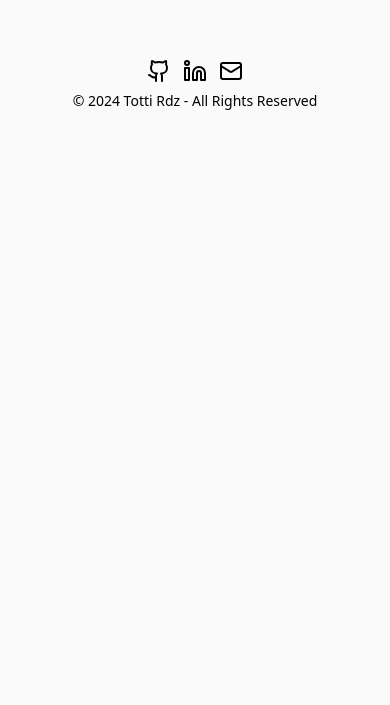
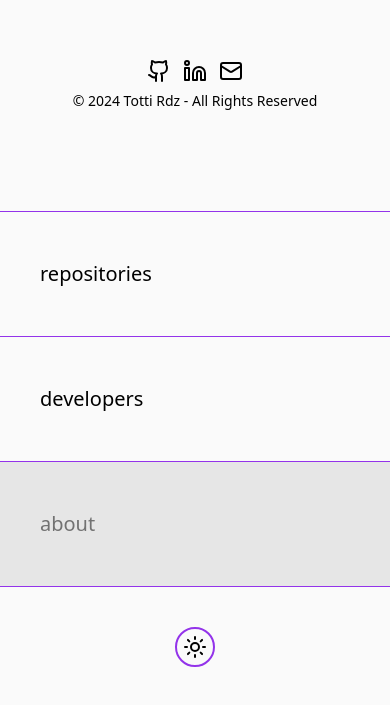
Before and after one commit to totti-rdz/github-trending-x, a React (Vite) app in the folder packages/client/: page /about in a window 390 px wide. Shown: the part 721-1426 px from the top of the page. Before the commit the page ends 844 px from the top, so only its background shows below. Built offline with nearby package versions, Linux system fonts and the light colour scheme.

Commit message:
feat: add simple slide-in animation to MenuMobile

```diff
--- a/packages/client/src/components/Layout/components/Header/MenuOverlay.tsx
+++ b/packages/client/src/components/Layout/components/Header/MenuOverlay.tsx
@@ -14,11 +14,11 @@ type Props = {
 };
 
 const MenuMobile = ({ id, isOpen, links, toggleMenu }: Props) => {
-  if (!isOpen) return <></>;
-
   return (
     <div
-      className="absolute left-0 top-0 z-40 h-full w-full bg-background pb-24 pt-12 duration-500"
+      className={`absolute left-0 z-40 h-full w-full bg-background pb-24 pt-12 transition-all duration-500 ease-in-out ${
+        isOpen ? 'top-0' : 'top-full'
+      }`}
       onClick={toggleMenu}
     >
       <nav className="my-10" aria-label="primary" id={id}>
```
